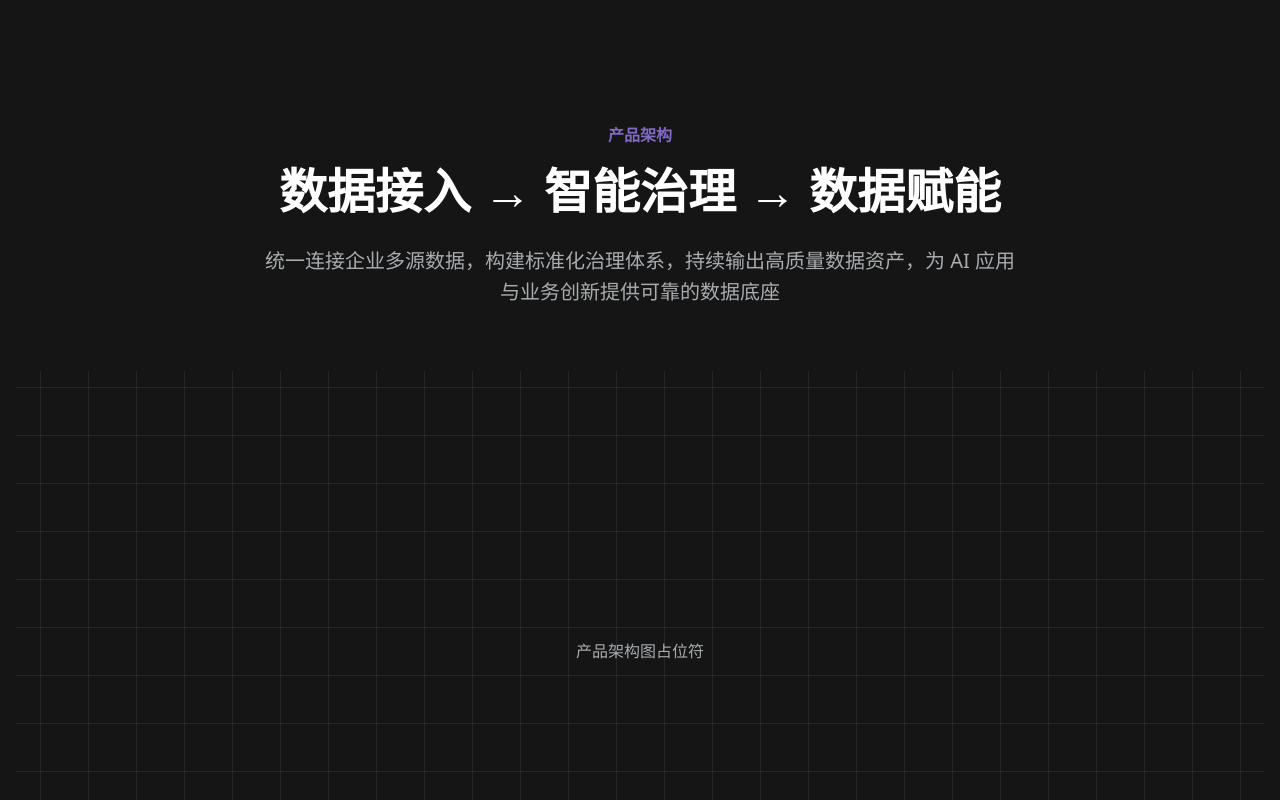
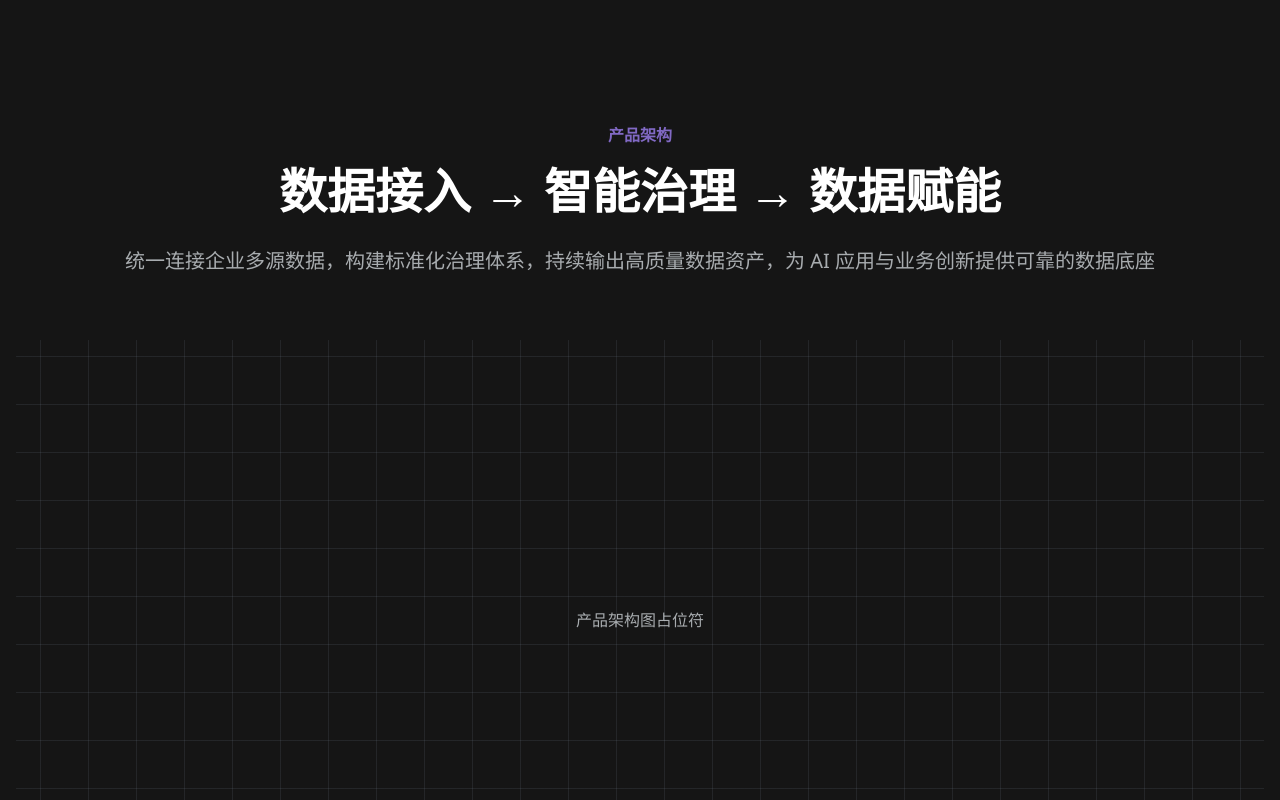
Before and after one commit to DeepTrols/DeePTrolsWeb, a Nuxt app: page /products/data-governance in a window 1280 px wide. Shown: the part 1180-1980 px from the top of the page. Built offline with nearby package versions, Linux system fonts and the light colour scheme.

Commit message:
fix(TASK-006.1): prevent dgp subtitles wrapping

```diff
--- a/components/common/SectionHeading.vue
+++ b/components/common/SectionHeading.vue
@@ -21,7 +21,14 @@ withDefaults(
 </script>
 
 <template>
-  <header class="section-heading dt-section-heading" :class="[`section-heading--${align}`, `section-heading--${tone}`]">
+  <header
+    class="section-heading dt-section-heading"
+    :class="[
+      `section-heading--${align}`,
+      `section-heading--${tone}`,
+      { 'section-heading--nowrap-subtitle': nowrapSubtitle },
+    ]"
+  >
     <p v-if="eyebrow" class="section-heading__eyebrow">{{ eyebrow }}</p>
     <h2 :id="titleId">{{ title }}</h2>
     <p v-if="subtitle" class="section-heading__subtitle" :class="{ 'section-heading__subtitle--nowrap': nowrapSubtitle }">
@@ -72,6 +79,12 @@ h2 {
   }
 }
 
+.section-heading--nowrap-subtitle {
+  @media (min-width: 1024px) {
+    max-width: none;
+  }
+}
+
 @media (min-width: 640px) {
   h2 {
     font-size: 48px;
--- a/components/product/dgp/DgpArchitecture.vue
+++ b/components/product/dgp/DgpArchitecture.vue
@@ -12,8 +12,6 @@ import { dgpSystemCards } from '~/data/dgp'
     title-id="dgp-architecture-title"
     subtitle="统一连接企业多源数据，构建标准化治理体系，持续输出高质量数据资产，为 AI 应用与业务创新提供可靠的数据底座"
     content-flush
-    :heading-wide="false"
-    :nowrap-subtitle="false"
   >
     <div class="mt-12 lg:mt-16">
       <ProductSystemFlowFrame
--- a/components/product/dgp/DgpEvolutionSection.vue
+++ b/components/product/dgp/DgpEvolutionSection.vue
@@ -12,7 +12,7 @@ import { dgpEvolutionItems } from '~/data/dgp'
       >
         企业数据治理体系的演进
       </h2>
-      <p class="mb-6 text-base text-default md:mb-8 md:text-xl lg:mb-12 sm:text-lg !mb-0">
+      <p class="mb-6 text-base text-default md:mb-8 md:text-xl lg:mb-12 lg:whitespace-nowrap sm:text-lg !mb-0">
         数曜·治理数据平台提供统一的数据治理底座，贯通数据接入、治理、资产与服务，持续沉淀高质量、可信赖的数据资产。
       </p>
     </div>
--- a/components/product/dgp/DgpUseCasesSection.vue
+++ b/components/product/dgp/DgpUseCasesSection.vue
@@ -16,7 +16,7 @@ const activeUseCase = computed(() => dgpUseCases.find((item) => item.key === act
       >
         推动企业数据基础设施建设
       </h2>
-      <p class="mb-6 text-center text-base text-default md:mb-8 md:text-xl lg:mb-12 sm:text-lg !mb-6">
+      <p class="mb-6 text-center text-base text-default md:mb-8 md:text-xl lg:mb-12 lg:whitespace-nowrap sm:text-lg !mb-6">
         构建统一的数据治理体系，帮助企业实现数据标准化、资产化与智能化，持续释放数据价值。
       </p>
 
--- a/pages/products/data-governance.vue
+++ b/pages/products/data-governance.vue
@@ -26,6 +26,7 @@ useSeoMeta({
         title-id="dgp-core-value-title"
         subtitle="让治理好的数据，安全、高效、稳定地供给业务"
         :items="dgpCoreValues"
+        nowrap-subtitle
       />
       <DgpArchitecture />
       <ProductFeatureGridSection
@@ -34,6 +35,7 @@ useSeoMeta({
         title-id="dgp-capability-title"
         subtitle="统一连接企业多源数据，构建覆盖接入、治理、资产与服务的全生命周期数据治理体系，让数据真正成为企业数字化与 AI 创新的核心生产力。"
         :items="dgpCapabilities"
+        nowrap-subtitle
       />
       <DgpEvolutionSection />
       <DgpUseCasesSection />
--- a/scripts/harness-check.mjs
+++ b/scripts/harness-check.mjs
@@ -204,6 +204,8 @@ assert(baseButton.includes('data-slot="label"'), 'BaseButton must own data-slot=
 assert(baseButton.includes('data-slot="trailingIcon"'), 'BaseButton must own data-slot="trailingIcon".')
 assert(sectionHeading.includes('titleId'), 'SectionHeading must support titleId for aria-labelledby.')
 assert(sectionHeading.includes('nowrapSubtitle'), 'SectionHeading must support nowrapSubtitle.')
+assert(sectionHeading.includes('section-heading--nowrap-subtitle'), 'SectionHeading nowrap mode must expose a desktop-wide wrapper class.')
+assert(sectionHeading.includes('max-width: none'), 'SectionHeading nowrap mode must remove the desktop max-width limit.')
 
 for (const [name, source] of [
   ['CtaSection', ctaSection],
@@ -390,7 +392,8 @@ assert(
     dgpPage.includes('DgpEvolutionSection') &&
     dgpPage.includes('DgpUseCasesSection') &&
     dgpPage.includes('CtaSection') &&
-    dgpPage.includes('title-id="dgp-cta-title"'),
+    dgpPage.includes('title-id="dgp-cta-title"') &&
+    dgpPage.includes('nowrap-subtitle'),
   'DGP page must compose the required product sections with global Header, Footer, and CtaSection.',
 )
 assert(
@@ -419,8 +422,8 @@ assert(
     dgpArchitecture.includes('ProductSystemFlowFrame') &&
     dgpArchitecture.includes('产品架构图占位符') &&
     dgpArchitecture.includes('content-flush') &&
-    dgpArchitecture.includes(':heading-wide="false"') &&
-    dgpArchitecture.includes(':nowrap-subtitle="false"') &&
+    !dgpArchitecture.includes(':heading-wide="false"') &&
+    !dgpArchitecture.includes(':nowrap-subtitle="false"') &&
     dgpArchitecture.includes('SystemCards') &&
     !dgpArchitecture.includes('EnterpriseFlow'),
   'DGP architecture must reuse ProductSystemSection, flow background placeholder, and SystemCards without a flow chart.',
@@ -431,6 +434,7 @@ assert(
     dgpEvolution.includes('mb-12 flex flex-col items-center gap-2 text-center lg:mb-16') &&
     dgpEvolution.includes('text-sm font-semibold uppercase tracking-wide text-primary') &&
     dgpEvolution.includes('text-4xl font-bold leading-[1.2] tracking-tight text-highlighted') &&
+    dgpEvolution.includes('lg:whitespace-nowrap') &&
     dgpEvolution.includes('rounded-full border border-primary/20 bg-primary/5 px-2.5 py-1 text-[13px] font-semibold text-primary/80') &&
     dgpEvolution.includes('lg:grid-cols-2 lg:gap-12') &&
     dgpEvolution.includes('图片占位符') &&
@@ -443,6 +447,7 @@ assert(
   dgpUseCases.includes('class="pb-32 lg:pb-44"') &&
     dgpUseCases.includes('text-center text-4xl font-bold leading-[1.2] tracking-tight text-highlighted') &&
     dgpUseCases.includes('text-center text-base text-default') &&
+    dgpUseCases.includes('lg:whitespace-nowrap') &&
     dgpUseCases.includes('role="tablist"') &&
     dgpUseCases.includes('data-slot="root"') &&
     dgpUseCases.includes('data-slot="list"') &&
```
Also changed, not shown: 1 other file (tests, documents, lock files or other folders).
